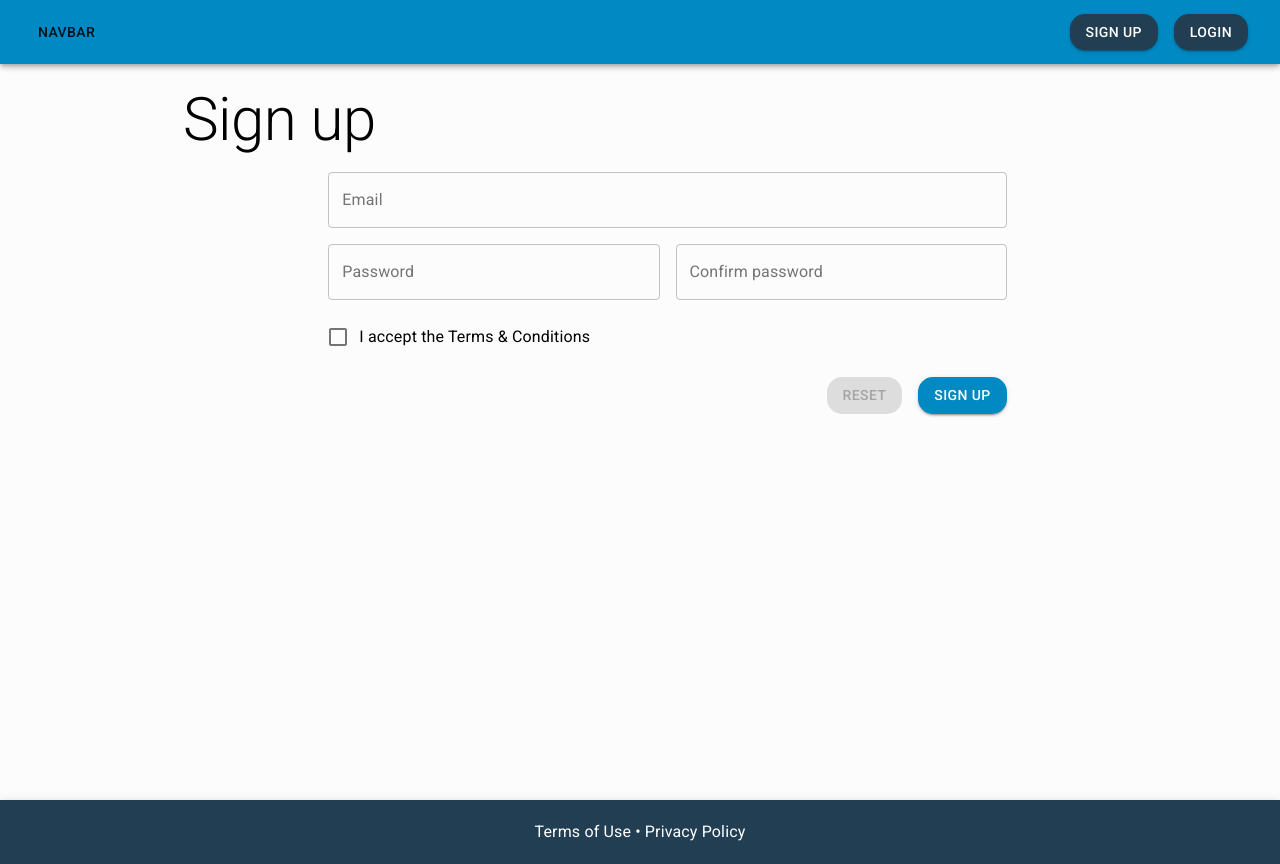
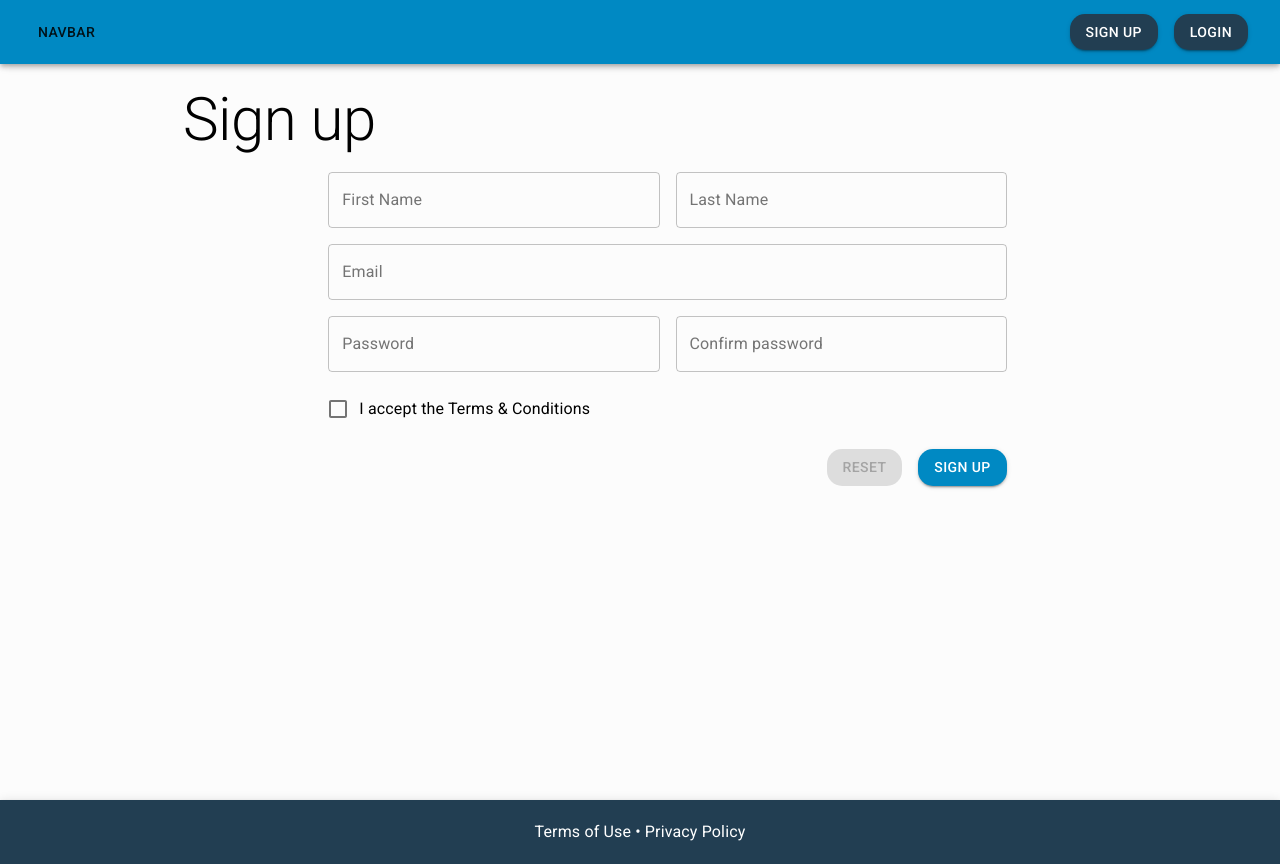
Before and after one commit to Bishop19/AGE, a React (Create React App) app: page /signup in a window 1280 px wide. Built offline with nearby package versions, Linux system fonts and the light colour scheme; no server answers.

Commit message:
Machine types (#13)
* added machine type selection

* fixed register form

```diff
--- a/src/containers/authentication/Signup.js
+++ b/src/containers/authentication/Signup.js
@@ -1,5 +1,5 @@
-import React from "react";
-import PropTypes from "prop-types";
+import React from 'react';
+import PropTypes from 'prop-types';
 import {
   TextField,
   Button,
@@ -10,27 +10,27 @@ import {
   Typography,
   FormHelperText,
   CircularProgress,
-} from "@material-ui/core";
-import { useFormik } from "formik";
-import * as Yup from "yup";
-import AuthService from "../../services/auth.service";
+} from '@material-ui/core';
+import { useFormik } from 'formik';
+import * as Yup from 'yup';
+import AuthService from '../../services/auth.service';
 
 const styles = (theme) => ({
   fullWidth: {
-    width: "100%",
+    width: '100%',
   },
   contained: {
-    marginLeft: "14px",
-    marginRight: "14px",
+    marginLeft: '14px',
+    marginRight: '14px',
   },
   form: {
-    [theme.breakpoints.only("md")]: {
-      paddingLeft: "10%",
-      paddingRight: "10%",
+    [theme.breakpoints.only('md')]: {
+      paddingLeft: '10%',
+      paddingRight: '10%',
     },
-    [theme.breakpoints.up("lg")]: {
-      paddingLeft: "15%",
-      paddingRight: "15%",
+    [theme.breakpoints.up('lg')]: {
+      paddingLeft: '15%',
+      paddingRight: '15%',
     },
   },
 });
@@ -38,32 +38,43 @@ const styles = (theme) => ({
 const SignUp = ({ classes, onSignup }) => {
   const formik = useFormik({
     initialValues: {
-      email: "",
-      password: "",
-      password2: "",
+      email: '',
+      password: '',
+      password2: '',
+      first_name: '',
+      last_name: '',
       terms: false,
     },
     initialStatus: {
       email: null,
       username: null,
+      first_name: null,
+      last_name: null,
     },
     onSubmit: async (values, { setSubmitting }) => {
-      const { password, email } = values;
+      const { password, email, first_name, last_name } = values;
 
-      const user = await AuthService.signup(email, password);
+      const user = await AuthService.signup(
+        email,
+        password,
+        first_name,
+        last_name
+      );
       if (user) {
         setSubmitting(false);
         onSignup(user);
       }
     },
     validationSchema: Yup.object().shape({
-      email: Yup.string().email().required("Email is required"),
-      password: Yup.string().required("Password is required"),
+      first_name: Yup.string().required('First name is required'),
+      last_name: Yup.string().required('Last name is required'),
+      email: Yup.string().email().required('Email is required'),
+      password: Yup.string().required('Password is required'),
       password2: Yup.string().oneOf(
-        [Yup.ref("password"), null],
-        "Passwords must match"
+        [Yup.ref('password'), null],
+        'Passwords must match'
       ),
-      terms: Yup.bool().oneOf([true], "Accept Terms & Conditions is required"),
+      terms: Yup.bool().oneOf([true], 'Accept Terms & Conditions is required'),
     }),
   });
 
@@ -74,6 +85,40 @@ const SignUp = ({ classes, onSignup }) => {
       </Typography>
       <form onSubmit={formik.handleSubmit} className={classes.fullWidth}>
         <Grid className={classes.form} container spacing={2}>
+          <Grid item xs={12} md={6}>
+            <TextField
+              error={formik.errors.first_name && formik.touched.first_name}
+              label="First Name"
+              name="first_name"
+              value={formik.values.first_name}
+              onChange={formik.handleChange}
+              onBlur={formik.handleBlur}
+              helperText={
+                formik.errors.first_name &&
+                formik.touched.first_name &&
+                formik.errors.first_name
+              }
+              variant="outlined"
+              fullWidth
+            />
+          </Grid>
+          <Grid item xs={12} md={6}>
+            <TextField
+              error={formik.errors.last_name && formik.touched.last_name}
+              label="Last Name"
+              name="last_name"
+              value={formik.values.last_name}
+              onChange={formik.handleChange}
+              onBlur={formik.handleBlur}
+              helperText={
+                formik.errors.last_name &&
+                formik.touched.last_name &&
+                formik.errors.last_name
+              }
+              variant="outlined"
+              fullWidth
+            />
+          </Grid>
           <Grid item xs={12}>
             <TextField
               error={
@@ -168,7 +213,7 @@ const SignUp = ({ classes, onSignup }) => {
               {formik.isSubmitting ? (
                 <CircularProgress color="secondary" size={20} />
               ) : (
-                "Sign Up"
+                'Sign Up'
               )}
             </Button>
           </Grid>
--- a/src/containers/cloud/CloudNew.js
+++ b/src/containers/cloud/CloudNew.js
@@ -66,7 +66,15 @@ const CloudCard = ({ cloud, onSelect }) => {
   );
 };
 
-const GCP = ({ name, region, onNameChange, onFileUpload, onRegionChange }) => {
+const GCP = ({
+  name,
+  region,
+  machine_type,
+  onNameChange,
+  onFileUpload,
+  onRegionChange,
+  onMachineTypeChange,
+}) => {
   return (
     <Box py={2}>
       <Typography variant="h5">Cloud information</Typography>
@@ -120,6 +128,27 @@ const GCP = ({ name, region, onNameChange, onFileUpload, onRegionChange }) => {
                   </Select>
                 </FormControl>
               </Grid>
+              <Grid item xs={2}>
+                Machine Type
+              </Grid>
+              <Grid item xs={10}>
+                <FormControl variant="outlined" style={{ width: '100%' }}>
+                  <Select
+                    value={machine_type}
+                    onChange={(event) =>
+                      onMachineTypeChange(event.target.value)
+                    }
+                  >
+                    <MenuItem selected="selected" value={'n2-standard-2'}>
+                      N2 Standard 2 (2 CPU, 8GB RAM)
+                    </MenuItem>
+                    <MenuItem value={'n2-standard-4'}>
+                      N2 Standard 4 (4 CPU, 16GB RAM)
+                    </MenuItem>
+                    {/* TODO: ADD MACHINE TYPES */}
+                  </Select>
+                </FormControl>
+              </Grid>
             </Grid>
           </Box>
         </Box>
@@ -139,6 +168,7 @@ const CloudNew = () => {
   const [file, setFile] = useState();
   const [region, setRegion] = useState('europe-west4-a');
   const [name, setName] = useState('');
+  const [machine_type, setMachineType] = useState('n2-standard-2');
 
   const handleCloudSelect = (index) => {
     clouds.forEach((c, i) => {
@@ -157,7 +187,13 @@ const CloudNew = () => {
     setSubmitting(true);
 
     const provider = clouds.filter((c) => c.is_selected)[0].name;
-    const cloud = await cloudsService.createCloud(name, file, provider, region);
+    const cloud = await cloudsService.createCloud(
+      name,
+      file,
+      provider,
+      region,
+      machine_type
+    );
 
     if (cloud) {
       // TODO
@@ -208,9 +244,11 @@ const CloudNew = () => {
       <GCP
         name={name}
         region={region}
+        machine_type={machine_type}
         onNameChange={setName}
         onRegionChange={setRegion}
         onFileUpload={parseFile}
+        onMachineTypeChange={setMachineType}
       />
 
       {/* <Box py={2}>
--- a/src/containers/configuration/Config.js
+++ b/src/containers/configuration/Config.js
@@ -230,6 +230,7 @@ const Test = ({ config, onDeploy, onConfigChange }) => {
   const [name, setName] = useState('');
   const [file, setFile] = useState(null);
   const [is_visible, setIsVisible] = useState(false);
+  const [machine_type, setMachineType] = useState('n2-standard-2');
 
   useEffect(() => {
     const fetchRunningTest = async () => {
@@ -251,7 +252,11 @@ const Test = ({ config, onDeploy, onConfigChange }) => {
   };
 
   const handleStartClick = async () => {
-    const valid = await testsService.createTest(config.id, test_file);
+    const valid = await testsService.createTest(
+      config.id,
+      test_file,
+      machine_type
+    );
 
     if (valid) {
       setTest(true);
@@ -338,6 +343,10 @@ const Test = ({ config, onDeploy, onConfigChange }) => {
                 </Grid>
               </Box>
             )}
+            <Grid item xs={2}>
+              Test File
+            </Grid>
+            <Grid item xs={10}>
               <FormControl variant="outlined" style={{ width: '100%' }}>
                 <Select
                   value={test_file}
@@ -353,6 +362,27 @@ const Test = ({ config, onDeploy, onConfigChange }) => {
                   ))}
                 </Select>
               </FormControl>
+            </Grid>
+
+            <Grid item xs={2}>
+              Machine Type
+            </Grid>
+            <Grid item xs={10}>
+              <FormControl variant="outlined" style={{ width: '100%' }}>
+                <Select
+                  value={machine_type}
+                  onChange={(event) => setMachineType(event.target.value)}
+                >
+                  <MenuItem selected="selected" value={'n2-standard-2'}>
+                    N2 Standard 2 (2 CPU, 8GB RAM)
+                  </MenuItem>
+                  <MenuItem value={'e2-standard-2'}>
+                    E2 Standard 2 (2 CPU, 8GB RAM)
+                  </MenuItem>
+                  {/* TODO: ADD MACHINE TYPES */}
+                </Select>
+              </FormControl>
+            </Grid>
             <Button disabled={!can_start} onClick={handleStartClick}>
               Start
             </Button>
--- a/src/services/clouds.service.js
+++ b/src/services/clouds.service.js
@@ -29,13 +29,14 @@ const getClouds = () => {
     });
 };
 
-const createCloud = (name, key, provider, region) => {
+const createCloud = (name, key, provider, region, machine_type) => {
   return instance
     .post(`/clouds`, {
       name,
       key,
       provider,
       region,
+      machine_type,
     })
     .then((response) => {
       return response.data;
--- a/src/services/tests.service.js
+++ b/src/services/tests.service.js
@@ -41,9 +41,9 @@ const getTest = (config_id, test_id) => {
     });
 };
 
-const createTest = (config_id, test_file) => {
+const createTest = (config_id, test_file, machine_type) => {
   return instance
-    .post(`/configurations/${config_id}/tests`, { test_file })
+    .post(`/configurations/${config_id}/tests`, { test_file, machine_type })
     .then((response) => {
       return response.data;
     })
```
Lines whose indentation alone changed are shown as unchanged.
